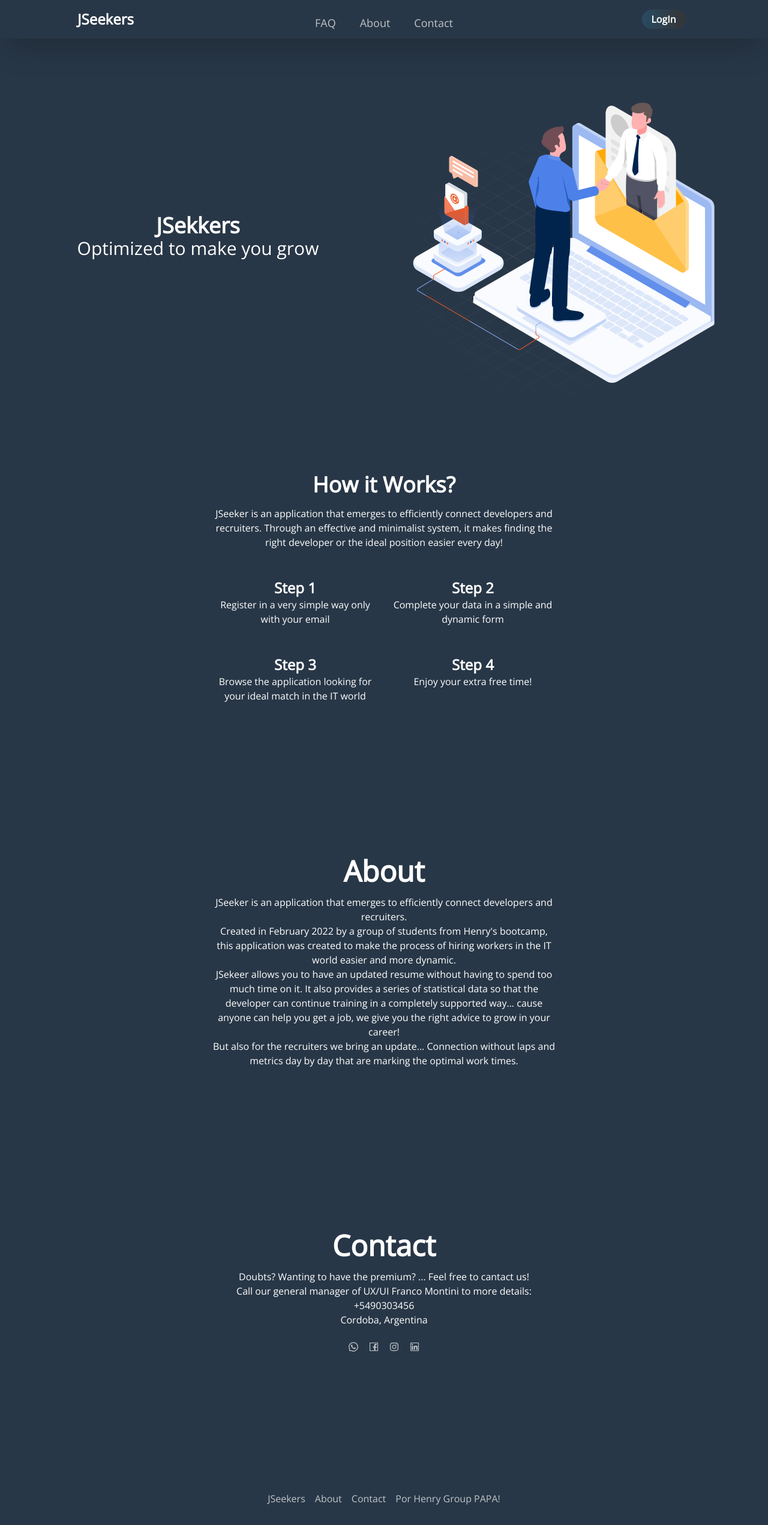
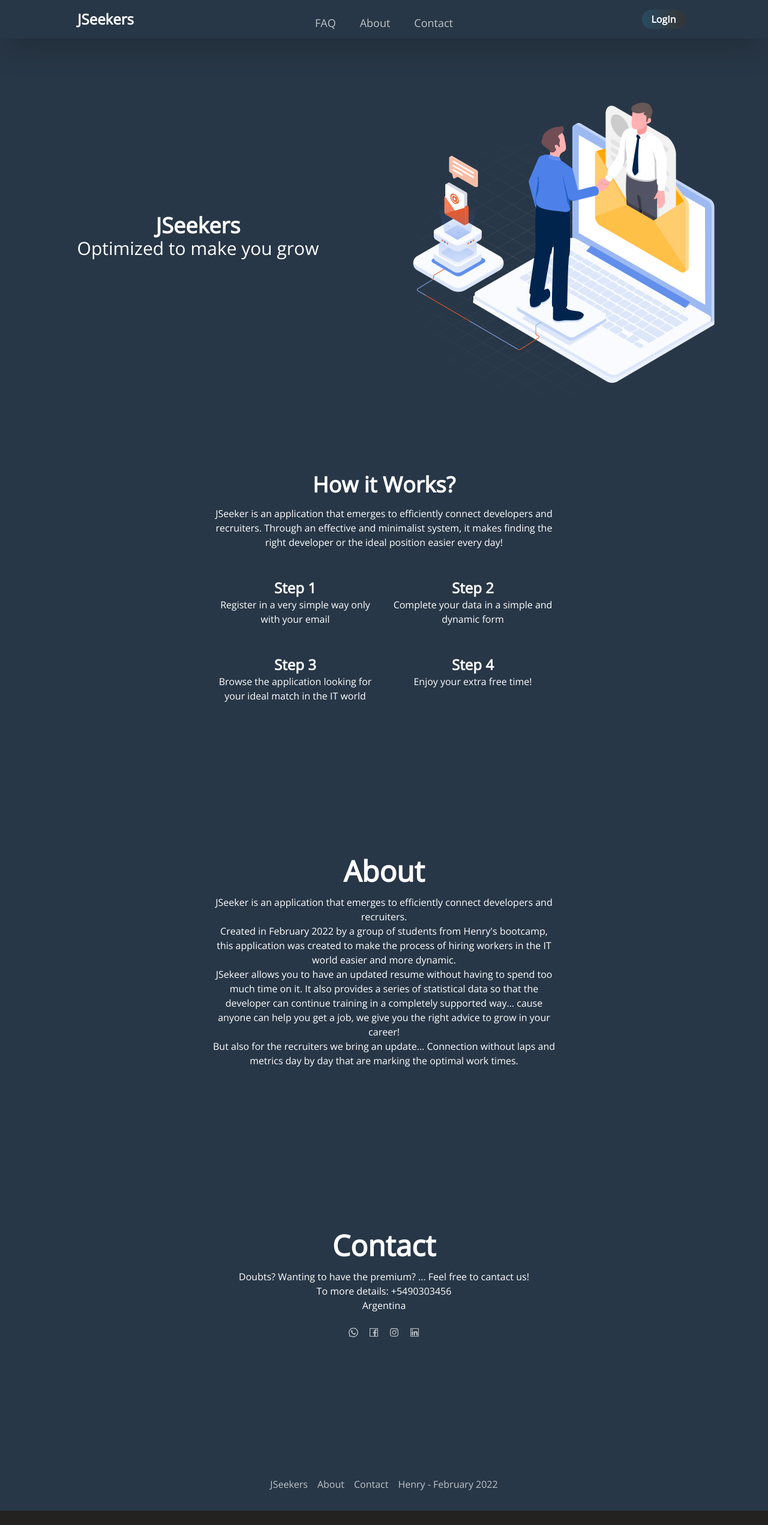
Before and after one commit to LuciaEnglender/SeekerPRO, a React (Create React App) app in the folder client/: page / in a window 1280 px wide. Shown: the whole page at 60% size. After the commit the page ends 2518 px from the top, so only its background shows below. Built offline with nearby package versions, Linux system fonts and the light colour scheme.

Commit message:
Correccion gramatical

```diff
--- a/client/src/component/Chat/MessengerBussines.jsx
+++ b/client/src/component/Chat/MessengerBussines.jsx
@@ -125,8 +125,7 @@ function MessengerBussines() {
 
       <header className="bg-white shadow">
         <div className="max-w-7xl mx-auto py-6 px-4 sm:px-6 lg:px-8">
-          <h1 className="text-3xl font-bold text-gray-900">Home</h1>
-        </div>
+          </div>
       </header>
       <main>
         <div className="max-w-7xl mx-auto py-6 sm:px-6 lg:px-8">
@@ -134,11 +133,8 @@ function MessengerBussines() {
           <div className="messenger">
             <div className="chatMenu">
               <div className="chatMenuWrapper">
-                <input
-                  placeholder="Search for friends"
-                  className="chatMenuInput"
-                />
-                {conversations.map((c) => (
+                <h1>APPLICANTS</h1>
+                 {conversations.map((c) => (
                   <div onClick={() => setCurrentChat(c)}>
                     <ConversationBusiness conversation={c} />
                   </div>
--- a/client/src/component/Chat/MessengerPostulant.jsx
+++ b/client/src/component/Chat/MessengerPostulant.jsx
@@ -137,10 +137,7 @@ console.log("postuid", id)
             <div className="w-5/6 h-96  rounded-xl flex bg-gradient-to-r to-verdeOscuro  from-slate-50">
               <div className="chatMenu">
                 <div className="border-2 solid ">
-                  <input
-                    className="border-2 rounded-xl m-1 border-solid border-black"
-                    placeholder="Search for friends"
-                  />
+                <h1>APPLICANTS</h1>
                   {conversations.map((c) => (
                     <div onClick={() => setCurrentChat(c)}>
                       <ConversationPostulant conversation={c} />
--- a/client/src/component/empresas/HomeEmpresa.jsx
+++ b/client/src/component/empresas/HomeEmpresa.jsx
@@ -67,7 +67,7 @@ const HomeEmpresa = () => {
               <div className=" bg-verdeMedio rounded-2xl p-2 w-full h-full ">
                 <div className="lg:grid items-center justify-center ">
                   <h1 className=" font-bold text-center mb-3 pt-2">
-                    Vacancys:
+                    Vacancies:
                   </h1>
                   <hr />
                   <div className="flex m-0 justify-center">
--- a/client/src/component/pages/Landing.jsx
+++ b/client/src/component/pages/Landing.jsx
@@ -66,7 +66,7 @@ const Landing = () => {
           ) : (
             <>
               <div className="flex flex-col m-0 justify-center">
-                <h1 className="text-4xl text-center font-bold">JSekkers</h1>
+                <h1 className="text-4xl text-center font-bold">JSeekers</h1>
                 <h2 className="text-3xl text-center">
                   Optimized to make you grow
                 </h2>
@@ -140,9 +140,9 @@ const Landing = () => {
           <p className="pb-4">
             Doubts? Wanting to have the premium? ... Feel free to cantact us!{" "}
             <br />
-            Call our general manager of UX/UI Franco Montini to more details:
+            To more details:
             +5490303456 <br />
-            Cordoba, Argentina{" "}
+           Argentina{" "}
           </p>
           <div className="flex m-0 justify-center">
             <a
@@ -184,7 +184,7 @@ const Landing = () => {
           Contact
         </a>
         <a className="hover:opacity-100 opacity-70" href="a">
-          Por Henry Group PAPA!
+          Henry - February 2022
         </a>
       </footer>
     </div>
--- a/client/src/component/pages/SectionNuevo.jsx
+++ b/client/src/component/pages/SectionNuevo.jsx
@@ -28,7 +28,7 @@ const SectionNuevo = () => {
     e.preventDefault();
     console.log(inputp);
     dispatch(postEmail(inputp));
-    alert("Cuenta DEVELOPER creada!");
+    alert("New account created successfully ");
     setInputp({
       email: "",
       profile: "",
@@ -39,7 +39,7 @@ const SectionNuevo = () => {
   function handleSubmitE(e) {
     e.preventDefault();
     dispatch(postEmail(inpute));
-    alert("Cuenta EMPRESA creada!");
+    alert("New account created successfully");
     setInpute({
       email: "",
       profile: "",
@@ -65,7 +65,7 @@ const SectionNuevo = () => {
             <div className="my-7">
               <div className="md:mb-10">
                 <h2 className="text-3xl md:text-5xl text-center font-bold pb-4">
-                  Candidate
+                  Applicants
                 </h2>
               </div>
               <div className="md:px-14 ">
@@ -81,7 +81,7 @@ const SectionNuevo = () => {
                     value="DEVELOPER"
                     onClick={(e) => handleSubmitP(e)}
                   >
-                    Candidate
+                    Applicants
                   </button>
                 </div>
               </div>
@@ -89,7 +89,7 @@ const SectionNuevo = () => {
             <div className="my-7">
               <div className="md:mb-10">
                 <h2 className="text-3xl md:text-5xl text-center  font-bold pb-4">
-                  Administrator
+                  Recruiters
                 </h2>
               </div>
               <div className="md:px-14 ">
@@ -105,7 +105,7 @@ const SectionNuevo = () => {
                     value="BUSINESS"
                     onClick={(e) => handleSubmitE(e)}
                   >
-                    Administrator
+                    Recruiters
                   </button>
                 </div>
               </div>
```
